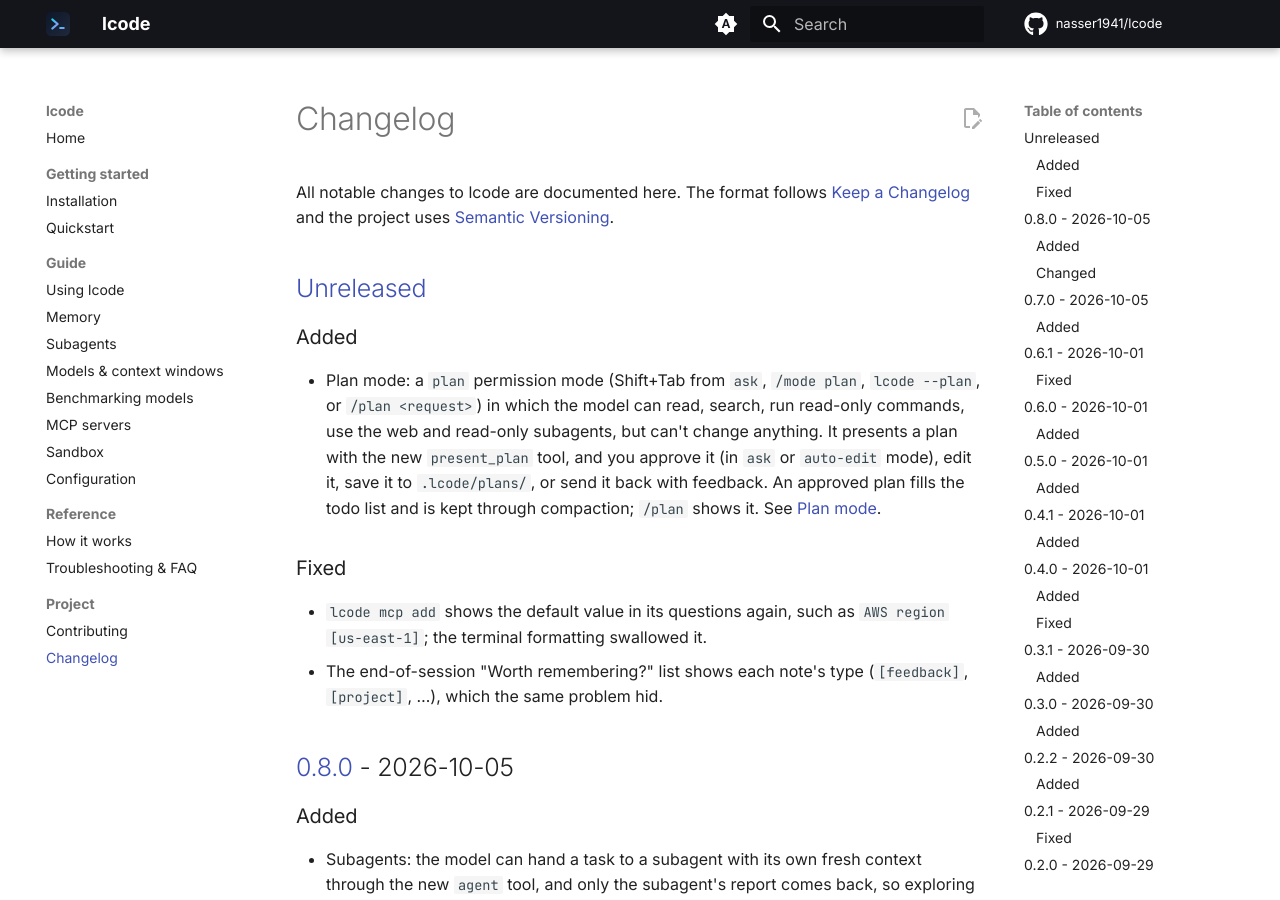
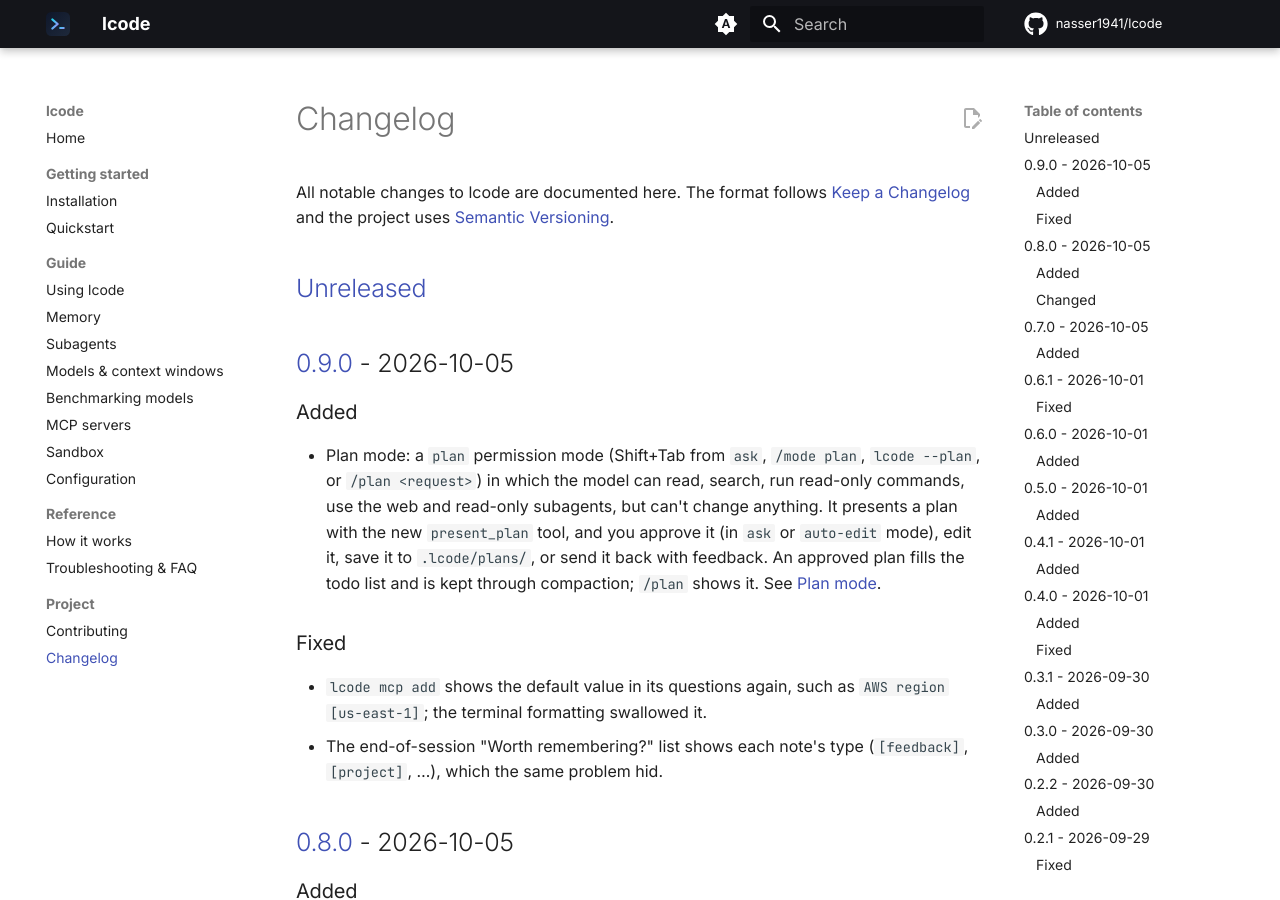
Before and after one commit to nasser1941/lcode, an MkDocs documentation site: the page built from docs/changelog.md, in a window 1280 px wide and 900 px high. Built offline with MkDocs 1.6.1 and Material for MkDocs 9.7.7, drawn with Linux system fonts in a browser that asks for light colours; comment, search, counter and statistics services are not loaded.

Commit message:
Release 0.9.0 (#61)
Co-authored-by: nasser1941 <9349840+nasser1941@users.noreply.github.com>
Co-authored-by: Claude Opus 5.5 <noreply@anthropic.com>

```diff
--- a/CHANGELOG.md
+++ b/CHANGELOG.md
@@ -5,6 +5,8 @@ All notable changes to lcode are documented here. The format follows
 [Semantic Versioning](https://semver.org/).
 
 ## [Unreleased]
+
+## [0.9.0] - 2026-10-05
 
 ### Added
 
@@ -262,7 +264,8 @@ First public release.
 - `AGENTS.md` project instructions and `/init` to generate them.
 - One-line installer for Linux and macOS.
 
-[Unreleased]: https://github.com/nasser1941/lcode/compare/v0.8.0...HEAD
+[Unreleased]: https://github.com/nasser1941/lcode/compare/v0.9.0...HEAD
+[0.9.0]: https://github.com/nasser1941/lcode/compare/v0.8.0...v0.9.0
 [0.8.0]: https://github.com/nasser1941/lcode/compare/v0.7.0...v0.8.0
 [0.7.0]: https://github.com/nasser1941/lcode/compare/v0.6.1...v0.7.0
 [0.6.1]: https://github.com/nasser1941/lcode/compare/v0.6.0...v0.6.1
--- a/src/lcode/__init__.py
+++ b/src/lcode/__init__.py
@@ -1,3 +1,3 @@
 """lcode — a local-first terminal coding agent powered by open-weight models via Ollama."""
 
-__version__ = "0.8.0"
+__version__ = "0.9.0"
```
Also changed, not shown: README.md (+1 -1 lines), docs/quickstart.md (+1 -1 lines).
